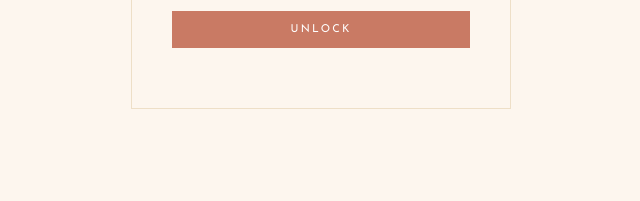
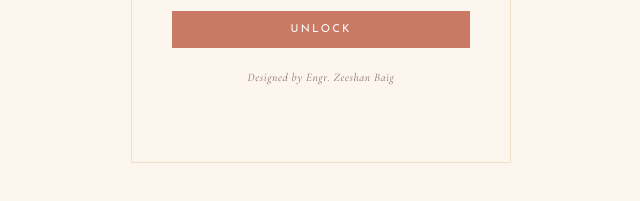
Before and after one commit to zeeshanbaig8282-ui/artbynoor, a website: page dashboard.html in a window 1280 px wide. Shown: the part 341-542 px from the top of the page, 319-959 px from the left. Drawn offline with nearby package versions, Linux system fonts and the light colour scheme.

Commit message:
Add files via upload

```diff
--- a/dashboard.html
+++ b/dashboard.html
@@ -31,6 +31,7 @@
   <input type="password" id="passcodeInput" placeholder="Passcode" autocomplete="off">
   <button onclick="tryUnlock()">Unlock</button>
   <div class="err" id="lockErr"></div>
+  <p class="dash-watermark">Designed by Engr. Zeeshan Baig</p>
 </div>
 
 <!-- Dashboard content (shown after unlock) -->
```
